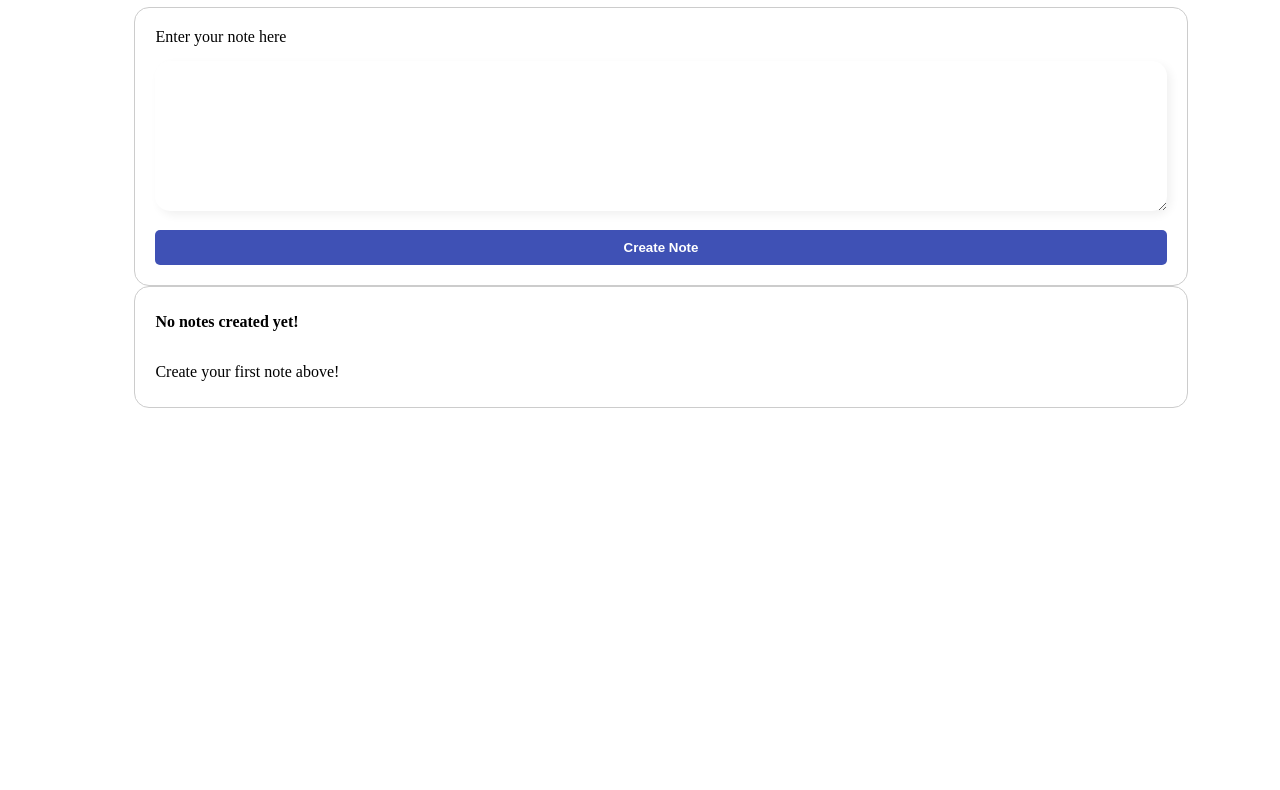
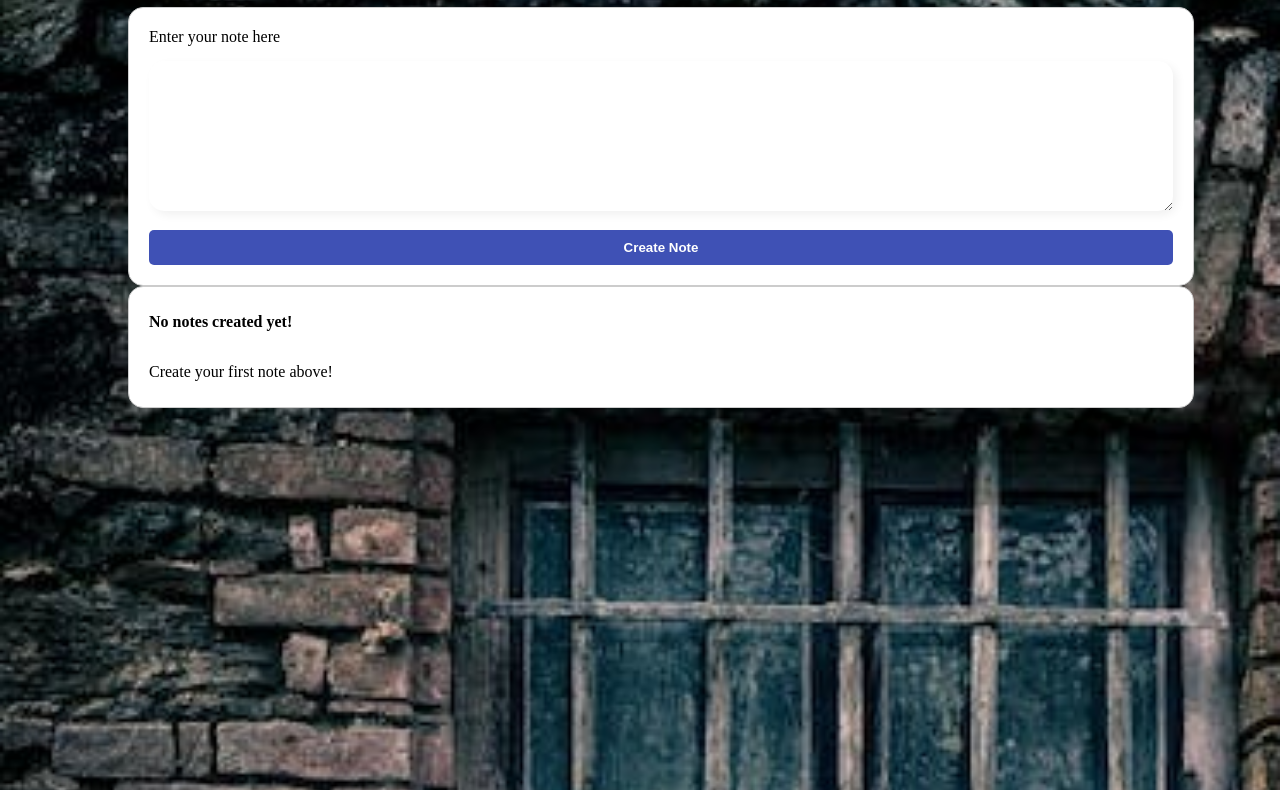
Before and after one commit to sudoBLL/NoteBook, a plain HTML site: page index.html in a window 1280 px wide. Shown: the part 73-863 px from the top of the page. Before the commit the page ends 800 px from the top, so only its background shows below. Drawn offline with Linux system fonts and the light colour scheme.

Commit message:
Background added.

```diff
--- a/style.css
+++ b/style.css
@@ -1,6 +1,7 @@
 #page-container {
     width: 80%;
     margin: 0 auto;
+    min-height: 320vh; /* Adjust the minimum height to match your needs */
 }
 
 #form-container {
@@ -66,3 +67,11 @@ button {
     width:100%;
     cursor: pointer;
 }
+
+body {
+    background-image: url('images/background.jpeg');
+    background-size: cover;
+    background-repeat: no-repeat;
+    margin: 0;
+    padding: 0;
+}
```
Also changed, not shown: images/background.jpeg (added).
